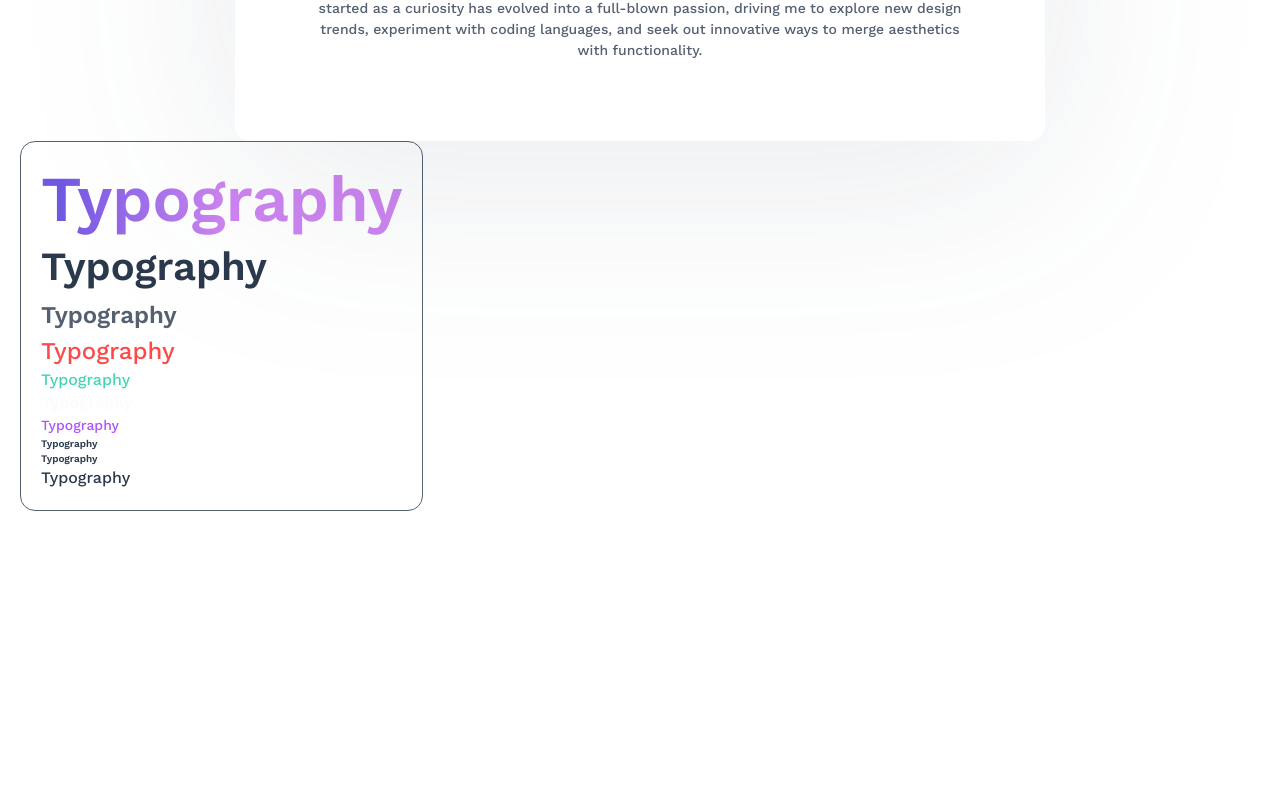
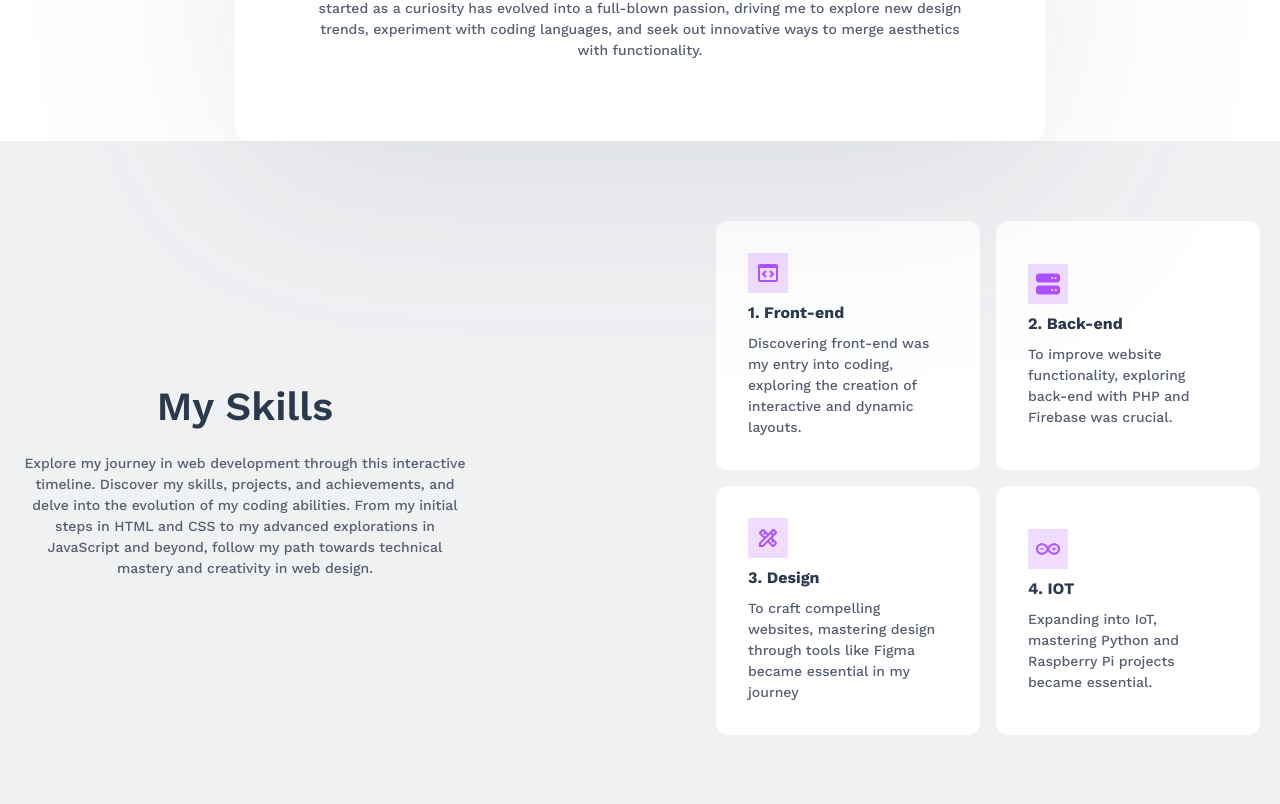
Before and after one commit to Wesome0674/CBK, a Next.js app: page / in a window 1280 px wide. Shown: the part 896-1700 px from the top of the page. Before the commit the page ends 1407 px from the top, so only its background shows below. Built offline with nearby package versions, Linux system fonts and the light colour scheme.

Commit message:
map function figurated out

```diff
--- a/src/app/page.tsx
+++ b/src/app/page.tsx
@@ -13,6 +13,7 @@ import { Navigation } from "@/ui/components/navigation/Navigation";
 import { Header } from "@/ui/components/header/Header";
 import { Cards } from "@/ui/components/cards/Cards";
 import { About } from "@/ui/components/about/About";
+import { Skills } from "@/ui/components/skills/Skills";
 
 export default function Home() {
   return (
@@ -20,8 +21,9 @@ export default function Home() {
       <Navigation />
       <Header />
       <About />
+      <Skills />
       <Container>
-        <Cards variant="small" >
+        <Cards variant="small">
           <Typographie theme="linear" variant="display" component="h1">
             Typography
           </Typographie>
--- a/src/ui/components/about/About.tsx
+++ b/src/ui/components/about/About.tsx
@@ -27,7 +27,7 @@ export const About = ({}: Props) => {
           >
             I am passionate front-end web developper
           </Typographie>
-          <div className="flex items-center gap-4">
+          <div className="flex items-center gap-2">
             <Typographie component="p">
               Hi I&apos;m Kilian Boularand
             </Typographie>
--- /dev/null
+++ b/src/ui/components/data/skillsData.js
@@ -0,0 +1,34 @@
+import { BiCodeBlock } from "react-icons/bi";
+import { FaServer } from "react-icons/fa6"; // back-end
+import { SiArduino } from "react-icons/si"; // iot
+import { MdOutlineDesignServices } from "react-icons/md";
+
+export const Datatableau = [
+  {
+    id: 1,
+    icon: BiCodeBlock,
+    title: "1. Front-end",
+    text: "Discovering front-end was my entry into coding, exploring the creation of interactive and dynamic layouts.",
+  },
+
+  {
+    id: 2,
+    icon: FaServer,
+    title: "2. Back-end",
+    text: "To improve website functionality, exploring back-end with PHP and Firebase was crucial.",
+  },
+
+  {
+    id: 3,
+    icon: MdOutlineDesignServices,
+    title: "3. Design",
+    text: "To craft compelling websites, mastering design through tools like Figma became essential in my journey",
+  },
+
+  {
+    id: 4,
+    icon: SiArduino,
+    title: "4. IOT",
+    text: "Expanding into IoT, mastering Python and Raspberry Pi projects became essential.",
+  },
+];
--- a/src/ui/components/navigation/Navigation.tsx
+++ b/src/ui/components/navigation/Navigation.tsx
@@ -13,7 +13,7 @@ export const Navigation = ({}: Props) => {
         <div>
           <Typographie
             variant="link"
-            className="flex items-center gap-14 "
+            className="flex items-center gap-14 cursor-pointer"
             component="span"
           >
             <span>Home</span>
@@ -27,7 +27,7 @@ export const Navigation = ({}: Props) => {
       <Button size="medium" icon={{ icon: IoChevronDown }}>
         <select
           name="language"
-          className="bg-transparent appearance-none border-none focus:outline-none cursor-pointer"
+          className="w-full bg-transparent appearance-none border-none focus:outline-none cursor-pointer"
         >
           <option className="text-black">Us English</option>
           <option className="text-black">Fr French</option>
--- /dev/null
+++ b/src/ui/components/skills/Skills.tsx
@@ -0,0 +1,55 @@
+import { Typographie } from "@/ui/designsystem/typography/Typographie";
+import { Container } from "../container/Container";
+import { Cards } from "../cards/Cards";
+import { Datatableau } from "../data/skillsData";
+
+interface Props {}
+
+export const Skills = ({}: Props) => {
+  return (
+    <div className="bg-[#F0F1F3] py-20">
+      <Container className="flex items-center justify-between gap-7">
+        <div className="space-y-4 flex flex-col items-center">
+          <Typographie variant="h1" component="h1">
+            My Skills
+          </Typographie>
+          <Typographie
+            variant="body-sm"
+            component="p"
+            theme="tercery"
+            className="text-center max-w-[450px]"
+          >
+            Explore my journey in web development through this interactive
+            timeline. Discover my skills, projects, and achievements, and delve
+            into the evolution of my coding abilities. From my initial steps in
+            HTML and CSS to my advanced explorations in JavaScript and beyond,
+            follow my path towards technical mastery and creativity in web
+            design.
+          </Typographie>
+        </div>
+        <div className="grid grid-cols-2 gap-4">
+          {Datatableau.map((item, index) => (
+            <Cards key={index} variant="medium" className="space-y-2">
+              {
+                <item.icon
+                  size={40}
+                  className="text-primary bg-primary/20 p-2"
+                />
+              }
+              <Typographie variant="body-bold" component="h4">
+                {item.title}
+              </Typographie>
+              <Typographie
+                className="max-w-[200px]"
+                variant="body-sm"
+                theme="tercery"
+              >
+                {item.text}
+              </Typographie>
+            </Cards>
+          ))}
+        </div>
+      </Container>
+    </div>
+  );
+};
```
